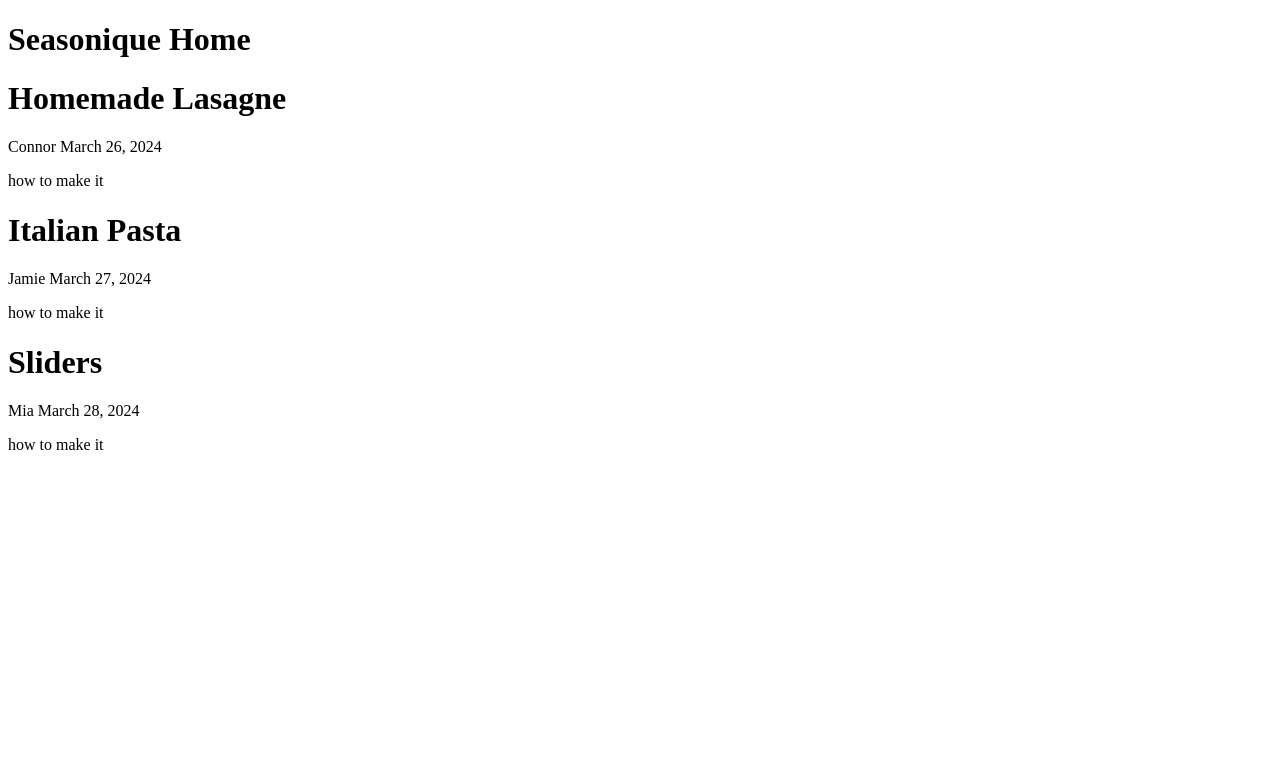
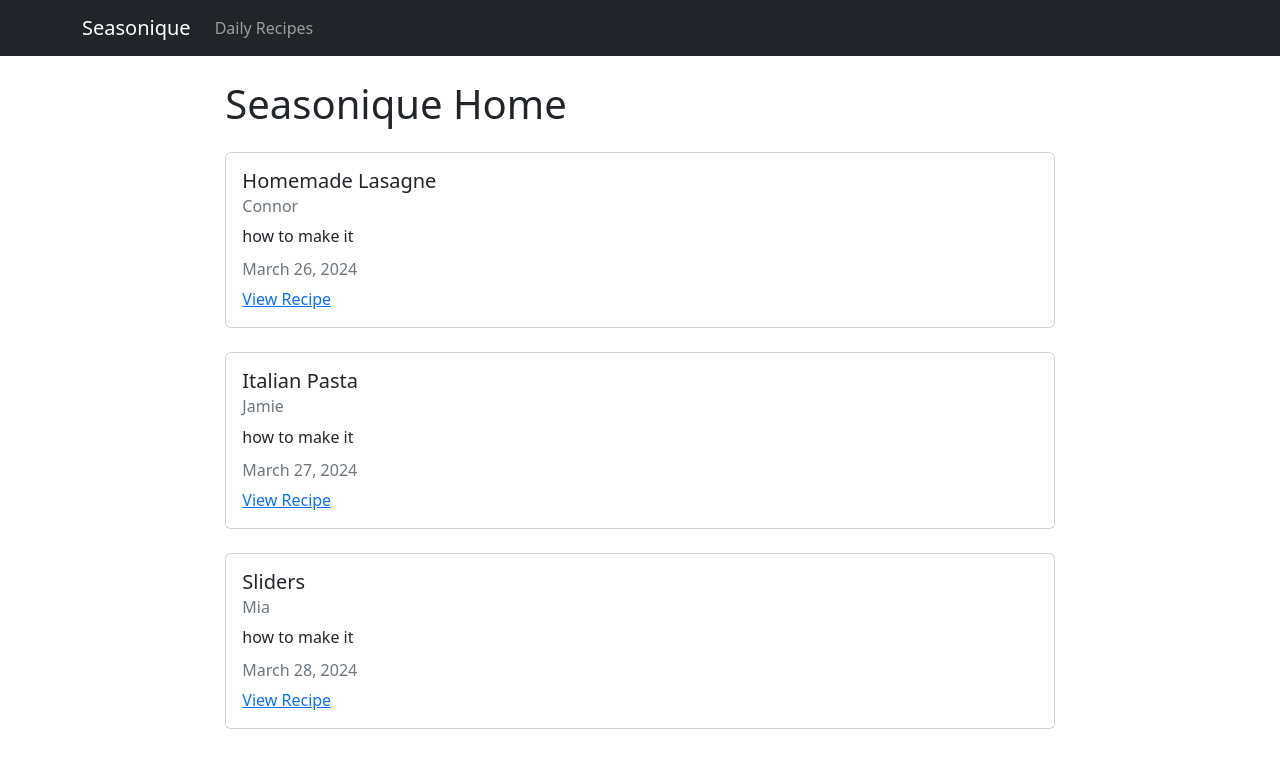
Before and after one commit to cjpetford/Week-7, a Django app: page / in a window 1280 px wide. Shown: the top 768 px of the page. Run offline with Django 5.2, Linux system fonts and the light colour scheme.

Commit message:
Adding generic css to templates

```diff
--- a/recipes/templates/recipes/base.html
+++ b/recipes/templates/recipes/base.html
@@ -8,10 +8,56 @@
     {% else %}
     <title>Seasonique's Specials</title>
     {% endif %}
+    <link href="https://cdn.jsdelivr.net/npm/bootstrap@5.2.0-beta1/dist/css/bootstrap.min.css"
+    rel="stylesheet"
+    integrity="sha384-0evHe/X+R7YkIZDRvuzKMRqM+OrBnVFBL6DOitfPri4tjfHxaWutUpFmBp4vmVor"
+    crossorigin="anonymous"/>
+</head>
 </head>
 <body>
-    {% block content %}
-
-    {% endblock content %}
+        <nav class="navbar navbar-expand-lg navbar-dark bg-dark">
+      <div class="container">
+        <a class="navbar-brand" href="{% url 'recipes-home' %}">Seasonique</a>
+        <button
+          class="navbar-toggler"
+          type="button"
+          data-bs-toggle="collapse"
+          data-bs-target="#navbarNav"
+          aria-controls="navbarNav"
+          aria-expanded="false"
+          aria-label="Toggle navigation"
+        >
+          <span class="navbar-toggler-icon"></span>
+        </button>
+        <div class="collapse navbar-collapse" id="navbarNav">
+          <ul class="navbar-nav">
+            <li class="nav-item">
+              <a
+                class="nav-link"
+                aria-current="page"
+                href="{% url 'recipes-mainrecipes' %}"
+                >Daily Recipes</a
+              >
+            </li>
+          </ul>
+        </div>
+      </div>
+    </nav>
+    <div class="container mt-4 col-8">{% block content %} {% endblock %}</div>
+    <script
+      src="https://cdn.jsdelivr.net/npm/bootstrap@5.2.0-beta1/dist/js/bootstrap.bundle.min.js"
+      integrity="sha384-pprn3073KE6tl6bjs2QrFaJGz5/SUsLqktiwsUTF55Jfv3qYSDhgCecCxMW52nD2"
+      crossorigin="anonymous"
+    ></script>
+    <script
+      src="https://cdn.jsdelivr.net/npm/@popperjs/core@2.11.5/dist/umd/popper.min.js"
+      integrity="sha384-Xe+8cL9oJa6tN/veChSP7q+mnSPaj5Bcu9mPX5F5xIGE0DVittaqT5lorf0EI7Vk"
+      crossorigin="anonymous"
+    ></script>
+    <script
+      src="https://cdn.jsdelivr.net/npm/bootstrap@5.2.0-beta1/dist/js/bootstrap.min.js"
+      integrity="sha384-kjU+l4N0Yf4ZOJErLsIcvOU2qSb74wXpOhqTvwVx3OElZRweTnQ6d31fXEoRD1Jy"
+      crossorigin="anonymous"
+    ></script>
 </body>
 </html>
--- a/recipes/templates/recipes/home.html
+++ b/recipes/templates/recipes/home.html
@@ -3,8 +3,14 @@
     {% block content %}
         <h1>Seasonique Home</h1>
         {% for recipe in recipes %}
-        <h1>{{ recipe.title }}</h1>
-        <p>{{ recipe.author}} {{ recipe.date_posted }}</p>
-        <p>{{ recipe.method }}</p>
+        <div class="card my-4">
+            <div class="card-body">
+              <h5 class="card-title">{{ recipe.title }}</h5>
+              <h6 class="card-subtitle mb-2 text-muted">{{ recipe.author }}</h6>
+              <p class="card-text">{{ recipe.method }}</p>
+              <h6 class="card-subtitle mb-2 text-muted">{{ recipe.date_posted }}</h6>
+              <a href="#" class="card-link">View Recipe</a>
+            </div>
+          </div>
         {% endfor %}
     {% endblock content %}
```
